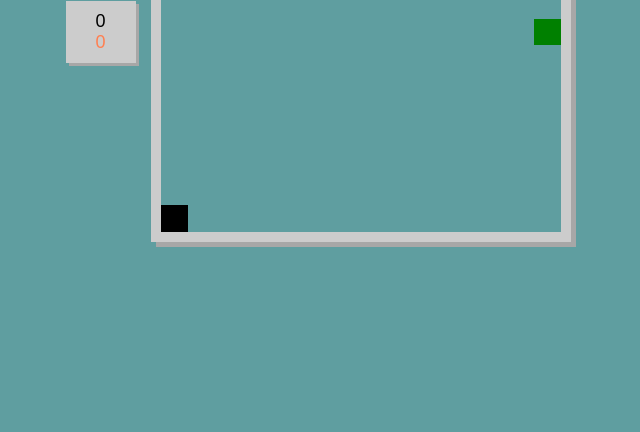
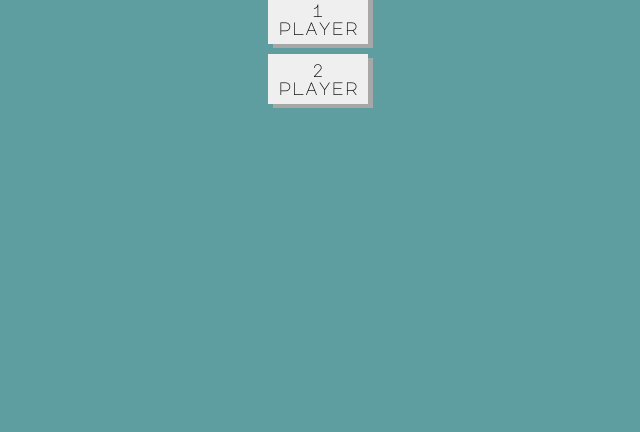
Before and after one commit to andre2l2/GameUs, a plain HTML site: page index.html in a window 1280 px wide. Shown: the part 368-800 px from the top of the page, without its empty margins (322-962 px from the left). Drawn offline with Linux system fonts and the light colour scheme.

Commit message:
v2.0.0 new interface

```diff
--- a/index.html
+++ b/index.html
@@ -2,11 +2,19 @@
 <html lang="en">
 <head>
     <meta charset="UTF-8">
-    <title>Document</title>
+    <title>GameUS</title>
+    <link href="https://fonts.googleapis.com/css2?family=Major+Mono+Display&display=swap" rel="stylesheet">
     <link rel="stylesheet" href="style.css">
 </head>
 <body>
 
+    <div class="option">
+        <nav>
+            <h1 class="animationTop">Gameus</h1>
+            <button class="animationLeft">1 player</button>
+            <button class="animationRight">2 player</button>
+        </nav>
+    </div>
     <div class="poit">
         <div class="p1">
             <span>0</span>
@@ -14,10 +22,17 @@
         <div class="p2">
             <span>0</span>
         </div>
+        <div class="menu">
+            <button>Menu</button>
+        </div>
     </div>
-    <canvas id="screen" width="15px" height="15px"></canvas>
+    <div>
+        <h1>Gameus</h1>
+        <canvas id="screen" width="15px" height="15px"></canvas>
+    </div>
 
 
-   <script src="index.js"></script>
+    <script src="./javascript/option.js"></script>
+   <script src="./javascript/index.js"></script>
 </body>
 </html>
--- a/index.js
+++ b/javascript/index.js
@@ -1,8 +1,5 @@
 const screen = document.getElementById('screen');
 const context = screen.getContext('2d');
-
-const currentPlayerId1 = 'payer1';
-const currentPlayerId2 = 'payer2';
 
 let points1 = 0;
 let points2 = 0;
@@ -13,7 +10,7 @@ const game = {
         'payer2': { x: 14, y: 0 }
     },
     fruit: {
-        'fruit': { x: Math.floor(Math.random() * 15), y: Math.floor(Math.random() * 15) }
+        'fruit': { x: 7, y: 7 }
     }
 }
 
@@ -21,8 +18,8 @@ document.addEventListener('keydown', handleKeydown);
 
 function handleKeydown(event) {
     const keyPressed = event.key;
-    const player1 = game.players[currentPlayerId1];
-    const player2 = game.players[currentPlayerId2];
+    const player1 = game.players['payer1'];
+    const player2 = game.players['payer2'];
 
     if (keyPressed === 'ArrowUp' && player2.y - 1 >= 0) {
         player2.y = player2.y - 1;
@@ -49,10 +46,8 @@ function handleKeydown(event) {
     if (keyPressed === 'd' && player1.x + 1 < screen.width) {
         player1.x = player1.x + 1;
     }
-
 }
 
-renderScreen()
 function renderScreen() {
     context.fillStyle = 'white';
     context.clearRect(0, 0, 15, 15);
@@ -60,10 +55,11 @@ function renderScreen() {
     for (let payerId in game.players) {
         const player = game.players[payerId];
 
-        if (game.players.payer1 == player) {
+        if ((game.players.payer1 == player) && twoPalyer) {
             context.fillStyle = 'black';
             context.fillRect(player.x, player.y, 1, 1);
         }
+
 
         if (game.players.payer2 == player) {
             context.fillStyle = 'orange';
@@ -80,6 +76,7 @@ function renderScreen() {
     check();
     requestAnimationFrame(renderScreen)
 }
+renderScreen()
 
 function check() {
     const positionFrut = game.fruit.fruit;
--- /dev/null
+++ b/javascript/option.js
@@ -0,0 +1,24 @@
+let twoPalyer = true;
+
+function option() {
+    const $buttonPlayer1 = document.querySelector('.option button');
+    const $buttonPlayer2 = document.querySelector('.option button + button');
+    const $buttonMenu = document.querySelector('.poit .menu');
+    const $option = document.querySelector('.option');
+
+    $buttonPlayer2.addEventListener('click', () => {
+        $option.classList.add('none');
+    })
+
+    $buttonPlayer1.addEventListener('click', () => {
+        $option.classList.add('none');
+        twoPalyer = false;
+    })
+
+    $buttonMenu.addEventListener('click', () => {
+        $option.classList.remove('none');
+        twoPalyer = true;
+    })
+}
+
+option();
--- a/style.css
+++ b/style.css
@@ -1,6 +1,7 @@
 * {
     margin: 0;
     padding: 0;
+    font-family:'Major Mono Display', monospace;
 }
 
 body {
@@ -12,6 +13,84 @@ body {
     background-color: cadetblue;
 }
 
+div.option {
+    position: absolute;
+    z-index: 999;
+    background-color: cadetblue;
+    width: 100%;
+    height: 100vh;
+}
+
+
+div.option nav {
+    display: flex;
+    flex-direction: column;
+    justify-content: center;
+    align-items: center;
+    height: 100%;
+}
+
+div.option nav button {
+    width: 100px;
+    height: 50px;
+    border: 0;
+    cursor: pointer;
+    margin-bottom: 10px;
+    font-size: 18px;
+    box-shadow: 5px 4px rgb(167, 167, 167);
+    transition: .3s;
+}
+
+.animationTop {
+    animation-duration: 1.2s;
+    animation-name: slideInTop;
+}
+
+.animationLeft {
+    animation-duration: 1s;
+    animation-name: slideInLeft;
+}
+
+.animationRight {
+    animation-duration: 1s;
+    animation-name: slideInRight;
+}
+
+@keyframes slideInTop {
+    from {
+        margin-bottom: 10%;
+    }
+
+    to {
+        margin-bottom: 0;
+    }
+}
+
+@keyframes slideInLeft {
+    from {
+        margin-left: 20%;
+    }
+
+    to {
+        margin-left: 0%;
+    }
+}
+
+@keyframes slideInRight {
+    from {
+        margin-right: 20%;
+    }
+
+    to {
+        margin-right: 0;
+    }
+}
+
+div.option nav button:hover {
+    background-color: coral;
+    box-shadow: 0px 0px rgb(167, 167, 167);
+}
+
 div.poit {
     width: 50px;
     margin-right: 15px;
@@ -20,7 +99,7 @@ div.poit {
     font-weight: 500;
     text-align: center;
     background: #ccc;
-    box-shadow: 3px 3px rgb(167, 167, 167);
+    box-shadow: 5px 4px rgb(167, 167, 167);
     padding: 10px;
 }
 
@@ -32,12 +111,35 @@ div.poit div + div {
     color: coral;
 }
 
+div.poit div.menu button {
+    width: 50px;
+    height: 30px;
+    border: 0;
+    cursor: pointer;
+    margin-top: 20px;
+    transition: 0.3s;
+}
+
+div.poit div.menu button:hover {
+    background-color: coral;
+}
+
+h1 {
+    text-align: center;
+    padding: 10px;
+}
+
 #screen {
     border: 10px solid #ccc;
     image-rendering: pixelated;
     image-rendering: crisp-edges;
     image-rendering: -moz-crisp-edges;
-    box-shadow: 5px 5px rgb(167, 167, 167);
+    box-shadow: 6px 5px rgb(167, 167, 167);
     width: 400px;
     height: 400px;
 }
+
+
+.none {
+    display: none;
+}
```
